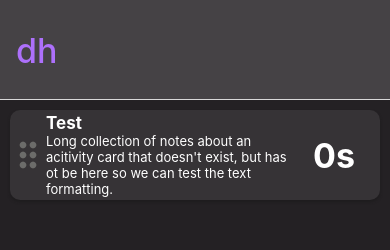
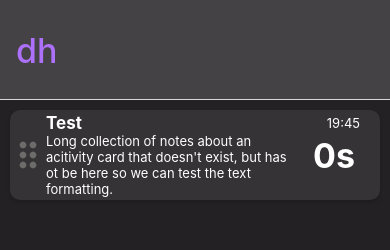
Before and after one commit to efox3987/dh_rn, a React Native app: screen /Home in a window 390 px wide. Shown: the top 250 px of the page. Built offline with nearby package versions, Linux system fonts and the light colour scheme.

Commit message:
Time card updates
Added a Time Created prop, created at the time of clicking save on the modal. Time is poorly formatted though. Tweaked the time tracking mechanism to use Date() instead of a counter, could still be better.

```diff
--- a/src/components/NewCardModal.js
+++ b/src/components/NewCardModal.js
@@ -10,8 +10,6 @@ import {
 
 export default class NewTaskModal extends React.Component {
   constructor(props) {
-    console.log('constructor');
-    console.log(props);
     super(props);
     this.state = {
       modalVisible: this.props.visible,
--- a/src/components/TabBar.js
+++ b/src/components/TabBar.js
@@ -1,6 +1,7 @@
 import React from 'react';
 
 import { View, Text, TouchableOpacity } from 'react-native';
+import theme from '../style/theme';
 
 export class MyTabBar({ state, descriptors, navigation }) extends React.Component {
   return (
@@ -46,7 +47,7 @@ export class MyTabBar({ state, descriptors, navigation }) extends React.Componen
             onLongPress={onLongPress}
             style={{ flex: 1 }}
           >
-            <Text style={{ color: isFocused ? '#673ab7' : '#222' }}>
+            <Text style={{ color: isFocused ? theme.COLOR_PRIMARY : '#FFFFFF' }}>
               {label}
             </Text>
           </TouchableOpacity>
--- a/src/components/TimeCard/TimeCard.js
+++ b/src/components/TimeCard/TimeCard.js
@@ -4,6 +4,7 @@ import Timer from './Timer.view';
 import {View, Text, StyleSheet} from 'react-native';
 import Icon from 'react-native-vector-icons/MaterialIcons';
 import theme from '../../style/theme';
+import TouchHistoryMath from 'react-native/Libraries/Interaction/TouchHistoryMath';
 
 export class TimeCard extends React.Component {
   constructor(props) {
@@ -11,10 +12,15 @@ export class TimeCard extends React.Component {
     this.state = {
       title: props.title,
       notes: props.notes,
+      timeCreated: props.timeCreated,
     };
   }
   render() {
+    // let hours = this.props.timeCreated.getHours();
+    // let minutes = this.props.timeCreated.getMinutes();
+
     return (
+      <View style={styles.wrapper}>
         <View style={styles.card}>
           <View style={styles.iconView}>
             <Icon name="drag-indicator" size={40} color={'#6C6C6A'} />
@@ -27,6 +33,10 @@ export class TimeCard extends React.Component {
             <Timer style={styles.timer} running={this.props.running} />
           </View>
         </View>
+        <Text style={styles.createdTime}>
+          {this.props.hour}:{this.props.minutes}
+        </Text>
+      </View>
     );
   }
 }
@@ -38,15 +48,17 @@ const styles = StyleSheet.create({
     justifyContent: 'space-between',
     backgroundColor: theme.COLOR_SURFACE_DEEP,
     marginHorizontal: 10,
-    marginVertical: 10,
     paddingRight: 10,
-    paddingVertical: 10,
+    paddingVertical: 15,
     height: 90,
     borderRadius: 10,
     shadowColor: '#171717',
     shadowOffset: {width: 0, height: 2},
     shadowOpacity: 0.5,
     shadowRadius: 3,
+  },
+  wrapper: {
+    marginVertical: 10,
   },
   iconView: {
     flex: 1,
@@ -79,4 +91,12 @@ const styles = StyleSheet.create({
   timer: {
     alignSelf: 'center',
   },
+  createdTime: {
+    position: 'absolute',
+    alignSelf: 'flex-end',
+    paddingTop: 5,
+    paddingRight: 30,
+    color: theme.TEXT_WHITE,
+    fontSize: theme.FONT_SIZE_TINY,
+  },
 });
--- a/src/components/TimeCard/Timer.view.js
+++ b/src/components/TimeCard/Timer.view.js
@@ -1,5 +1,7 @@
+import {Linter} from 'eslint';
 import React from 'react';
-import {Text, TouchableOpacity, StyleSheet} from 'react-native';
+import {Text, TouchableOpacity, StyleSheet, View} from 'react-native';
+import theme from '../../style/theme';
 // import Blink from '../../util/Blink';
 
 class Timer extends React.Component {
@@ -23,8 +25,13 @@ class Timer extends React.Component {
   };
 
   start = () => {
+    const start = Date.now();
+    const elapsed = this.state.time;
+
     this.timerId = setInterval(() => {
-      this.setState({time: (this.state.time += 1)});
+      const millis = Date.now() - start;
+      const secs = Math.floor(millis / 1000);
+      this.setState({time: elapsed + secs});
     }, 1000);
   };
 
@@ -58,12 +65,13 @@ class Timer extends React.Component {
 export default Timer;
 
 const styles = StyleSheet.create({
+  view: {backgroundColor: theme.COLOR_ERROR},
   container: {
     alignSelf: 'center',
   },
   main: {
     fontWeight: 'bold',
-    fontSize: 34,
-    color: 'white',
+    fontSize: theme.FONT_SIZE_HUGE,
+    color: theme.TEXT_WHITE,
   },
 });
--- a/src/screens/Analysis.js
+++ b/src/screens/Analysis.js
@@ -1,10 +1,11 @@
 import React from 'react';
 import {View, StyleSheet, Text} from 'react-native';
+import theme from '../style/theme';
 
 const Analysis = () => {
   return (
     <View style={styles.main}>
-      <Text>Analysis</Text>
+      <Text style={{color: theme.TEXT_WHITE}}>Analysis</Text>
     </View>
   );
 };
@@ -14,6 +15,7 @@ const styles = StyleSheet.create({
     flex: 1,
     alignItems: 'center',
     justifyContent: 'center',
+    backgroundColor: theme.COLOR_BACKGROUND,
   },
 });
 
--- a/src/screens/Home/Home.js
+++ b/src/screens/Home/Home.js
@@ -23,6 +23,7 @@ class Home extends React.Component {
           title: 'Test',
           notes:
             "Long collection of notes about an acitivity card that doesn't exist, but has ot be here so we can test the text formatting.",
+          createdTime: new Date(),
         },
       ],
       showTaskModal: false,
@@ -38,8 +39,14 @@ class Home extends React.Component {
   addTask(title, notes) {
     console.log('new task title ' + title);
     console.log('notes: ' + notes);
+    const createdTime = new Date();
+
+    console.log(createdTime);
     this.setState({
-      timeCards: [...this.state.timeCards, {title: title, notes: notes}],
+      timeCards: [
+        ...this.state.timeCards,
+        {title: title, notes: notes, timeCreated: createdTime},
+      ],
     });
   }
 
@@ -51,15 +58,6 @@ class Home extends React.Component {
     this.setState({showTaskModal: visible});
   };
 
-  // <ScrollView
-  //           ref={ref => {
-  //             this.scrollView = ref;
-  //           }}
-  //           onContentSizeChange={() =>
-  //             this.scrollView.scrollToEnd({animated: true})
-  //           }>
-  //           {this.state.timeCards}
-  //         </ScrollView>
   render() {
     return (
       <View style={styles.wrapper}>
@@ -74,7 +72,12 @@ class Home extends React.Component {
             style={styles.listView}
             data={this.state.timeCards}
             renderItem={({item}) => (
-              <TimeCard title={item.title} notes={item.notes} />
+              <TimeCard
+                title={item.title}
+                notes={item.notes}
+                hour={item.createdTime.getHours()}
+                minutes={item.createdTime.getMinutes()}
+              />
             )}
           />
         </View>
--- a/src/style/theme.tsx
+++ b/src/style/theme.tsx
@@ -15,6 +15,9 @@ const theme: ThemeStyle = {
   COLOR_SURFACE_DEEP: '#363336',
   COLOR_SURFACE_MID: '#3C393C',
   COLOR_SURFACE_HIGH: '#454245',
+
+  TEXT_WHITE: '#FFFFFF',
+  TEXT_BLACK: '#000000',
 };
 
 export default theme;
--- a/src/types/ThemeStyle.tsx
+++ b/src/types/ThemeStyle.tsx
@@ -13,4 +13,7 @@ export declare type ThemeStyle = {
   COLOR_SURFACE_DEEP: string;
   COLOR_SURFACE_MID: string;
   COLOR_SURFACE_HIGH: string;
+
+  TEXT_WHITE: string;
+  TEXT_BLACK: string;
 };
```
Lines whose indentation alone changed are shown as unchanged.
